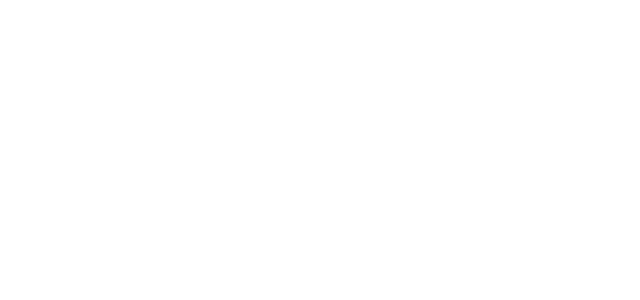
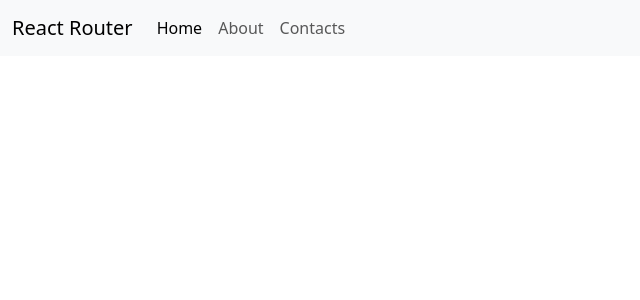
Before and after one commit to MattiaCallegaro/react-router, a React (Vite) app: page / in a window 1280 px wide. Shown: the top 300 px of the page, without its empty margins (0-640 px from the left). Built offline with nearby package versions, Linux system fonts and the light colour scheme.

Commit message:
[UPD] Add Navlink

```diff
--- a/src/App.jsx
+++ b/src/App.jsx
@@ -1,5 +1,5 @@
 import { useState } from 'react'
-import { BrowserRouter } from 'react-router-dom'
+import { BrowserRouter, Routes, Route } from 'react-router-dom'
 
 import HomePage from './pages/HomePage'
 import About from './pages/About'
@@ -7,10 +7,17 @@
 
 function App() {
   //mi creo la variabile di stato  ( stato=currentPage | aggiorna valore=setCurrentPage | "home"=valore iniziale di stato)
-  const [currentPage, setCurrentPage] = useState("home")
+  // const [currentPage, setCurrentPage] = useState("home")
 
   return (
     <>
+      <BrowserRouter>
+        <Routes>
+          <Route path='/' Component={HomePage}></Route>
+          <Route path='/about' Component={About}></Route>
+          <Route path='/contacts' Component={Contacts}></Route>
+        </Routes>
+      </BrowserRouter>
 
     </>
   )
--- a/src/pages/Homepage.jsx
+++ b/src/pages/Homepage.jsx
@@ -1,8 +1,31 @@
 import React from 'react'
+import { NavLink } from 'react-router-dom'
 
 const HomePage = () => {
     return (
-        <h1>Homepage</h1>
+        <>
+            <nav class="navbar navbar-expand-lg bg-body-tertiary">
+                <div class="container-fluid">
+                    <a class="navbar-brand" href="#">React Router</a>
+                    <button class="navbar-toggler" type="button" data-bs-toggle="collapse" data-bs-target="#navbarNav" aria-controls="navbarNav" aria-expanded="false" aria-label="Toggle navigation">
+                        <span class="navbar-toggler-icon"></span>
+                    </button>
+                    <div class="collapse navbar-collapse" id="navbarNav">
+                        <ul class="navbar-nav">
+                            <li class="nav-item">
+                                <NavLink to="/" className="nav-link">Home</NavLink>
+                            </li>
+                            <li class="nav-item">
+                                <NavLink to="/about" className="nav-link" >About</NavLink>
+                            </li>
+                            <li class="nav-item">
+                                <NavLink to="/contacts" className="nav-link" >Contacts</NavLink>
+                            </li>
+                        </ul>
+                    </div>
+                </div>
+            </nav>
+        </>
     )
 }
 
```
